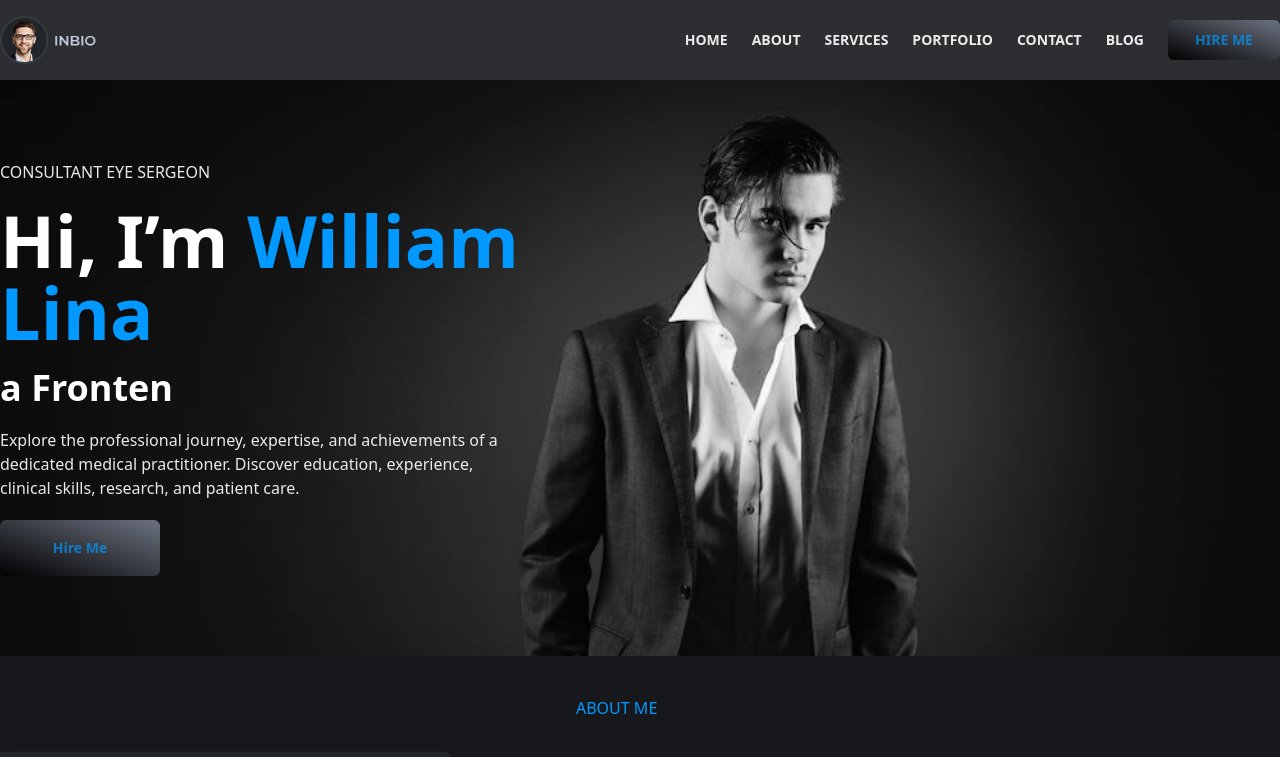
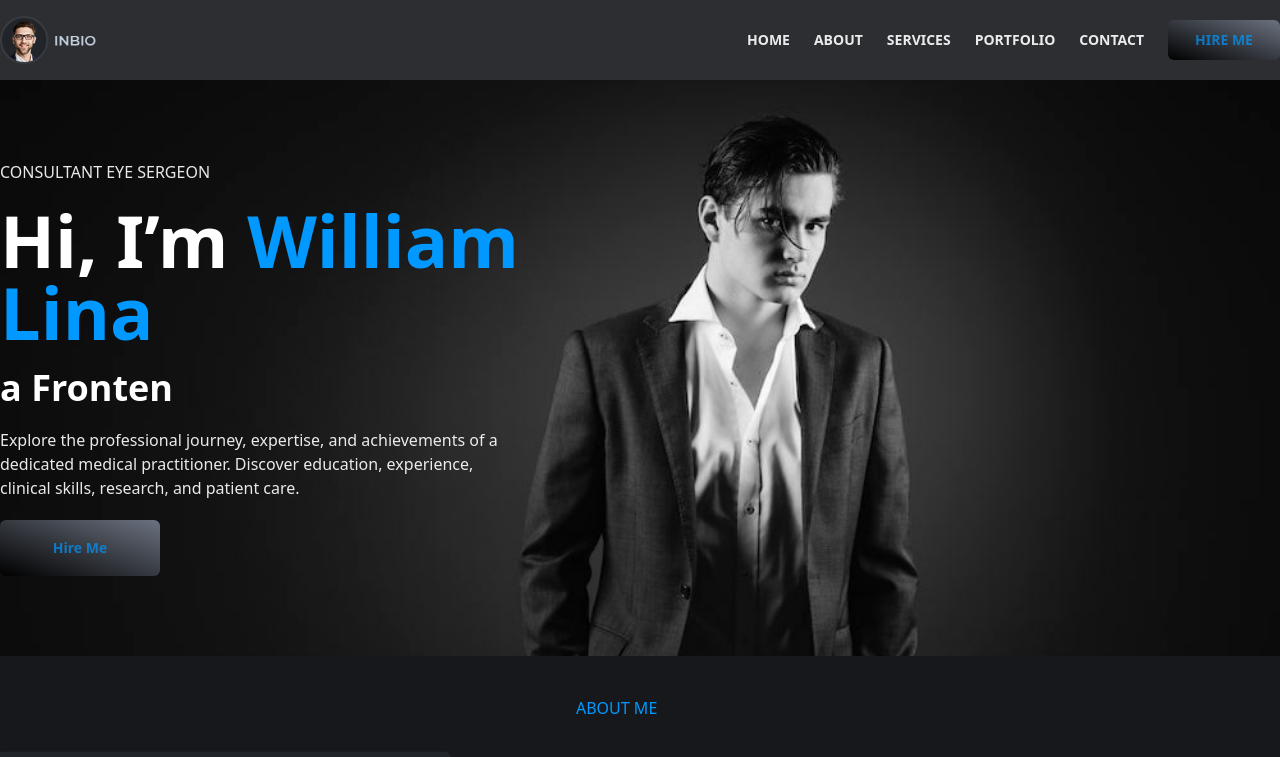
Before and after one commit to Zaki-Essay/react-portfolio, a React (Vite) app: page /react-portfolio in a window 1280 px wide. Shown: the top 757 px of the page. Built offline with nearby package versions, Linux system fonts and the light colour scheme.

Commit message:
PL : remove blog section

```diff
--- a/src/components/Header.tsx
+++ b/src/components/Header.tsx
@@ -13,7 +13,6 @@ const Header: React.FC = () => {
     { title: "Services", link: "/react-portfolio/services" },
     { title: "Portfolio", link: "/react-portfolio/portfolio" },
     { title: "Contact", link: "/react-portfolio/contact" },
-    { title: "Blog", link: "/react-portfolio/blog" },
   ];
 
   /*
```
